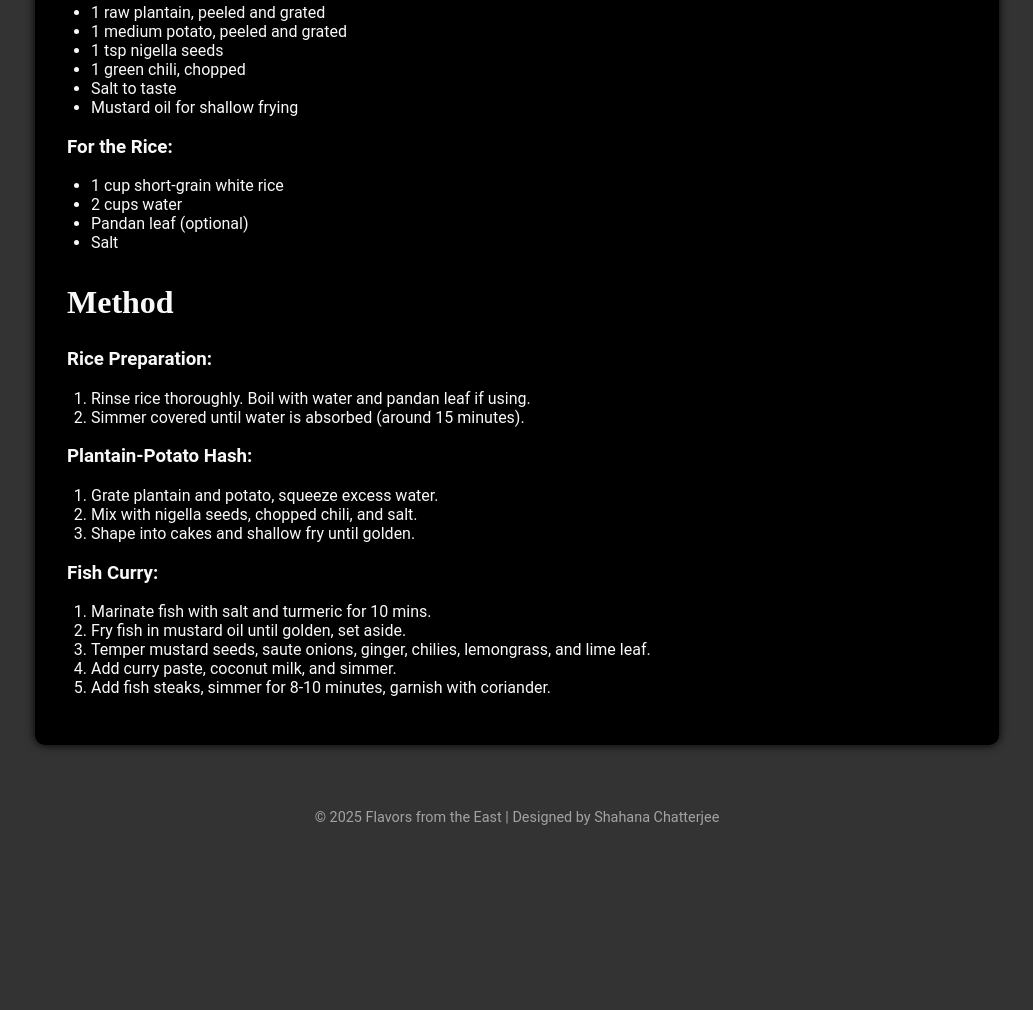
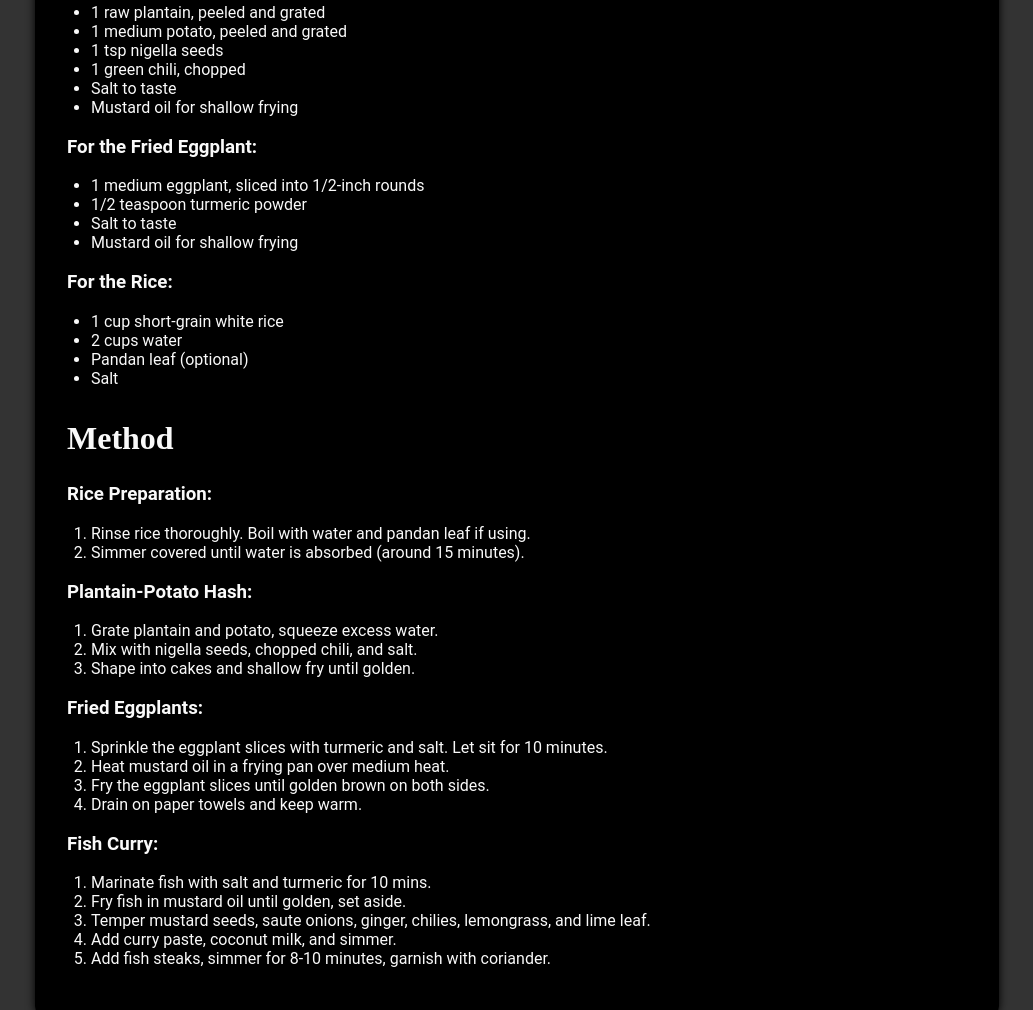
Before and after one commit to ShahanaChatterjee/Recipe-Website, a plain HTML site: page Index.html in a window 1280 px wide. Shown: the part 1478-2488 px from the top of the page, without its empty margins (123-1156 px from the left). Before the commit the page ends 2328 px from the top, so only its background shows below. Drawn offline with Linux system fonts and the light colour scheme.

Commit message:
Update Index.html
added one more side dish

```diff
--- a/Index.html
+++ b/Index.html
@@ -69,7 +69,7 @@
    <section>
     <h2>Flavor Profile</h2>
     <p>
-     A creamy fish curry flavored with east Indian and Thai spices, paired with crispy plantain-potato cakes and pandan rice.
+     A coconut cream fish curry flavored , paired with fried eggplants, crispy plantain-potato cakes and pandan rice.
     </p>
   </section>
     <h2>Ingredients</h2>
@@ -101,6 +101,14 @@
       <li>Mustard oil for shallow frying</li>
     </ul>
 
+   <h3>For the Fried Eggplant:</h3>
+    <ul>
+      <li>1 medium eggplant, sliced into 1/2-inch rounds</li>
+      <li>1/2 teaspoon turmeric powder</li>
+      <li>Salt to taste</li>
+      <li>Mustard oil for shallow frying</li>
+    </ul>
+
     <h3>For the Rice:</h3>
     <ul>
       <li>1 cup short-grain white rice</li>
@@ -125,6 +133,14 @@
       <li>Shape into cakes and shallow fry until golden.</li>
     </ol>
 
+      <h3>Fried Eggplants:</h3>
+    <ol>
+      <li>Sprinkle the eggplant slices with turmeric and salt. Let sit for 10 minutes.</li>
+      <li>Heat mustard oil in a frying pan over medium heat.</li>
+      <li>Fry the eggplant slices until golden brown on both sides.</li>
+      <li>Drain on paper towels and keep warm.</li>
+    </ol>
+
     <h3>Fish Curry:</h3>
     <ol>
       <li>Marinate fish with salt and turmeric for 10 mins.</li>
```
